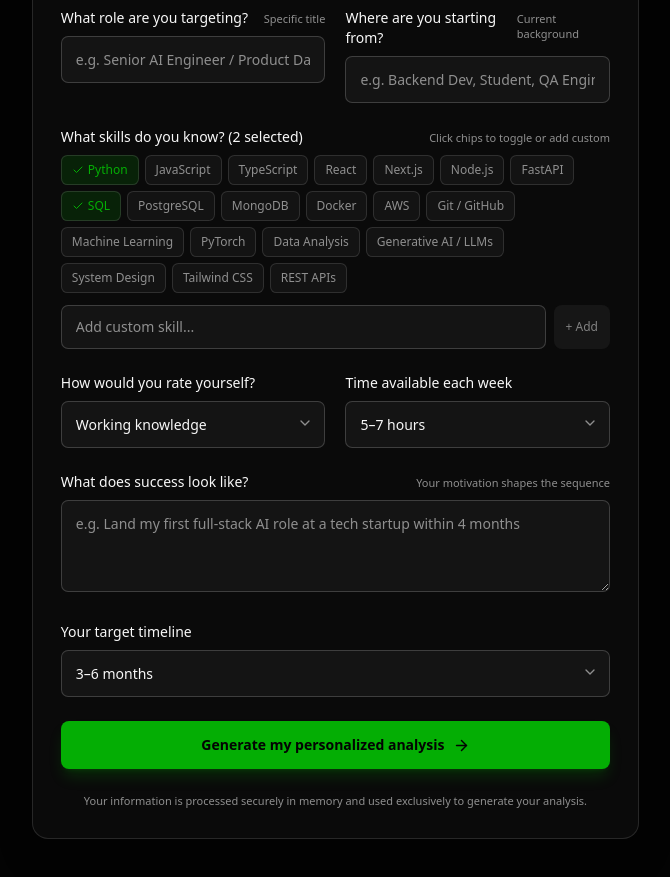
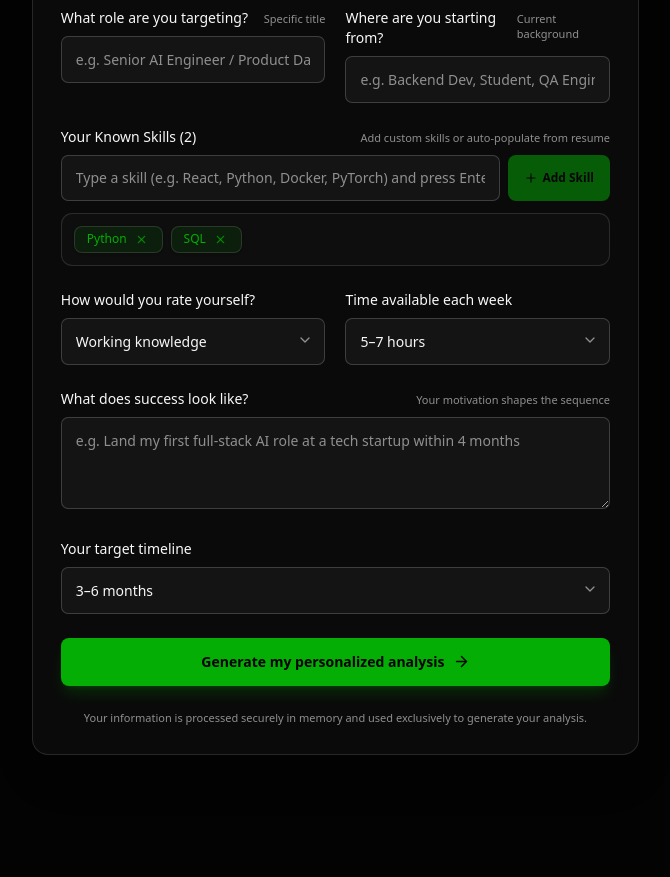
Before and after one commit to Anas-sk02/Skill-Ai, a Next.js app: page / in a window 1280 px wide. Shown: the part 1000-1877 px from the top of the page, without its empty margins (553-1223 px from the left). After the commit the page ends 1835 px from the top, so only its background shows below. Built offline with nearby package versions, Linux system fonts and the light colour scheme.

Commit message:
refactor: replace predefined skill list with custom skill input and tag manager

```diff
--- a/app/page.tsx
+++ b/app/page.tsx
@@ -666,73 +666,56 @@ export default function Page() {
               </Field>
             </div>
 
-            {/* Known Skills Selector */}
+            {/* Custom Skills Section */}
             <Field
-              label={`What skills do you know? (${skills.length} selected)`}
-              hint="Click chips to toggle or add custom"
+              label={`Your Known Skills (${skills.length})`}
+              hint="Add custom skills or auto-populate from resume"
             >
               <div className="space-y-3">
-                <div className="flex flex-wrap gap-1.5 max-h-36 overflow-y-auto pr-1">
-                  {POPULAR_SKILLS.map((skill) => {
-                    const isSelected = skills.includes(skill)
-                    return (
-                      <button
-                        type="button"
-                        key={skill}
-                        onClick={() => toggleSkill(skill)}
-                        className={`rounded-md border px-2.5 py-1.5 text-xs transition-colors ${
-                          isSelected
-                            ? 'border-primary bg-primary/15 text-primary font-medium'
-                            : 'border-border bg-secondary/40 text-muted-foreground hover:border-primary/50 hover:text-foreground'
-                        }`}
-                      >
-                        {isSelected && <Check className="mr-1 inline" size={12} />}
-                        {skill}
-                      </button>
-                    )
-                  })}
-                </div>
-
+                {/* Custom Skill Input Bar */}
                 <div className="flex gap-2">
                   <input
                     type="text"
                     value={customSkill}
                     onChange={(e) => setCustomSkill(e.target.value)}
                     onKeyDown={(e) => e.key === 'Enter' && (e.preventDefault(), addCustomSkill())}
-                    placeholder="Add custom skill..."
-                    className="text-xs"
+                    placeholder="Type a skill (e.g. React, Python, Docker, PyTorch) and press Enter..."
+                    className="text-sm"
                   />
                   <button
                     type="button"
                     onClick={addCustomSkill}
                     disabled={!customSkill.trim()}
-                    className="shrink-0 rounded-lg bg-secondary px-3 py-2 text-xs font-medium text-foreground hover:bg-secondary/80 disabled:opacity-50 transition-colors"
+                    className="flex shrink-0 items-center gap-1 rounded-lg bg-primary px-4 py-2 text-xs font-semibold text-primary-foreground transition-opacity hover:opacity-90 disabled:cursor-not-allowed disabled:opacity-50"
                   >
-                    + Add
+                    <Plus size={14} /> Add Skill
                   </button>
                 </div>
 
-                {skills.filter((s) => !POPULAR_SKILLS.includes(s)).length > 0 && (
-                  <div className="flex flex-wrap items-center gap-1.5 pt-1">
-                    <span className="text-[11px] text-muted-foreground">Custom:</span>
-                    {skills
-                      .filter((s) => !POPULAR_SKILLS.includes(s))
-                      .map((s) => (
+                {/* Added Skills Tag List */}
+                {skills.length > 0 ? (
+                  <div className="flex flex-wrap gap-2 rounded-xl border border-border/80 bg-secondary/20 p-3">
+                    {skills.map((skill) => (
                       <span
-                          key={s}
-                          className="inline-flex items-center gap-1 rounded border border-primary/40 bg-primary/10 px-2 py-0.5 text-xs text-primary"
+                        key={skill}
+                        className="inline-flex items-center gap-1.5 rounded-lg border border-primary/40 bg-primary/10 px-3 py-1 text-xs font-medium text-primary shadow-sm"
                       >
-                          {s}
+                        {skill}
                         <button
                           type="button"
-                            onClick={() => toggleSkill(s)}
-                            className="hover:text-destructive"
+                          onClick={() => toggleSkill(skill)}
+                          title={`Remove ${skill}`}
+                          className="rounded-full p-0.5 text-primary/70 hover:bg-destructive/20 hover:text-destructive transition-colors"
                         >
-                            <X size={12} />
+                          <X size={13} />
                         </button>
                       </span>
                     ))}
                   </div>
+                ) : (
+                  <p className="rounded-lg border border-dashed border-border p-3 text-center text-xs text-muted-foreground">
+                    No skills added yet. Type a skill above or click &ldquo;+ Add all to your skills&rdquo; after uploading a resume.
+                  </p>
                 )}
               </div>
             </Field>
```
Lines whose indentation alone changed are shown as unchanged.
